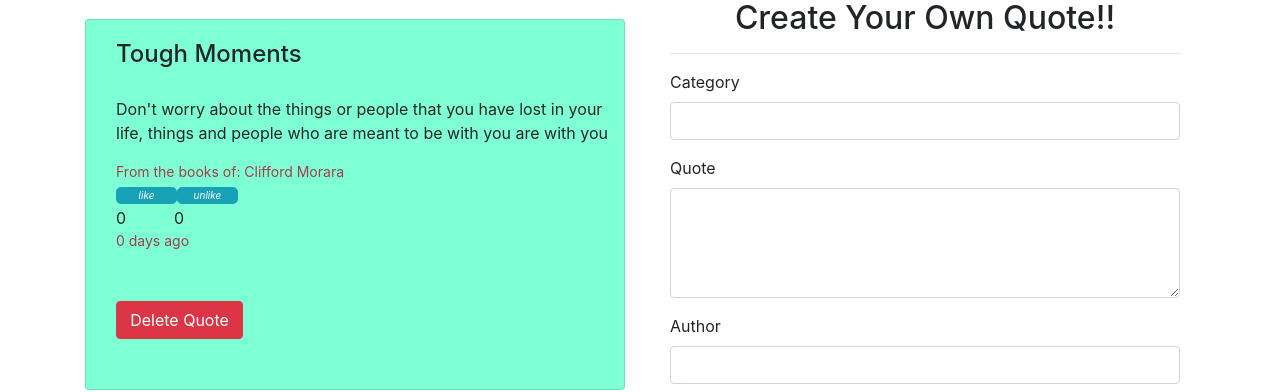
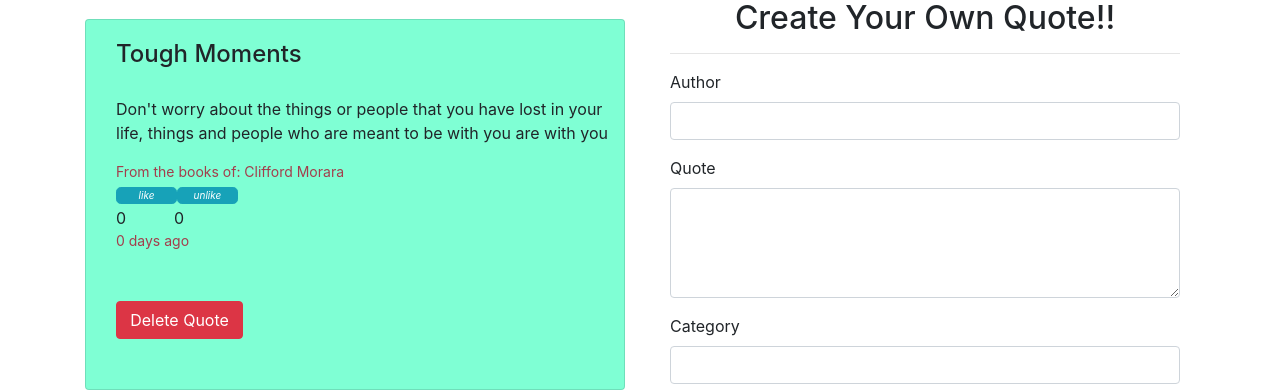
Before and after one commit to Cliffordmorara47/sturdy_quotes, an Angular app: page / in a window 1280 px wide. Shown: the part 195-587 px from the top of the page. Built offline with nearby package versions, Linux system fonts and the light colour scheme.

Commit message:
added a quote

```diff
--- a/src/app/quote-form/quote-form.component.html
+++ b/src/app/quote-form/quote-form.component.html
@@ -3,16 +3,16 @@
     <hr>
     <form #quoteForm='ngForm' (ngSubmit)='submitQuote()'>
         <div class="form-group">
-            <label for="category">Category</label>
-            <input type="text" class="form-control" id="category" [(ngModel)]="newQuote.name" name="name" required>
+            <label for="category">Author</label>
+            <input type="text" class="form-control" id="category" [(ngModel)]="newQuote.author" name="author"required>
         </div>
         <div class="form-group">
             <label for="quote">Quote</label>
             <textarea class="form-control" id="description" rows="4" [(ngModel)]="newQuote.quote" name="quote" required></textarea>
         </div>
         <div class="form-group">
-            <label for="author">Author</label>
-            <input type="text" id="complete" class="form-control" [(ngModel)]="newQuote.author" name="author" required>
+            <label for="author">Category</label>
+            <input type="text" id="complete" class="form-control" [(ngModel)]="newQuote.category" name="category"  required>
         </div>
         <button type="submit" class="btn btn-success">Create Quote</button>
     </form>
```
